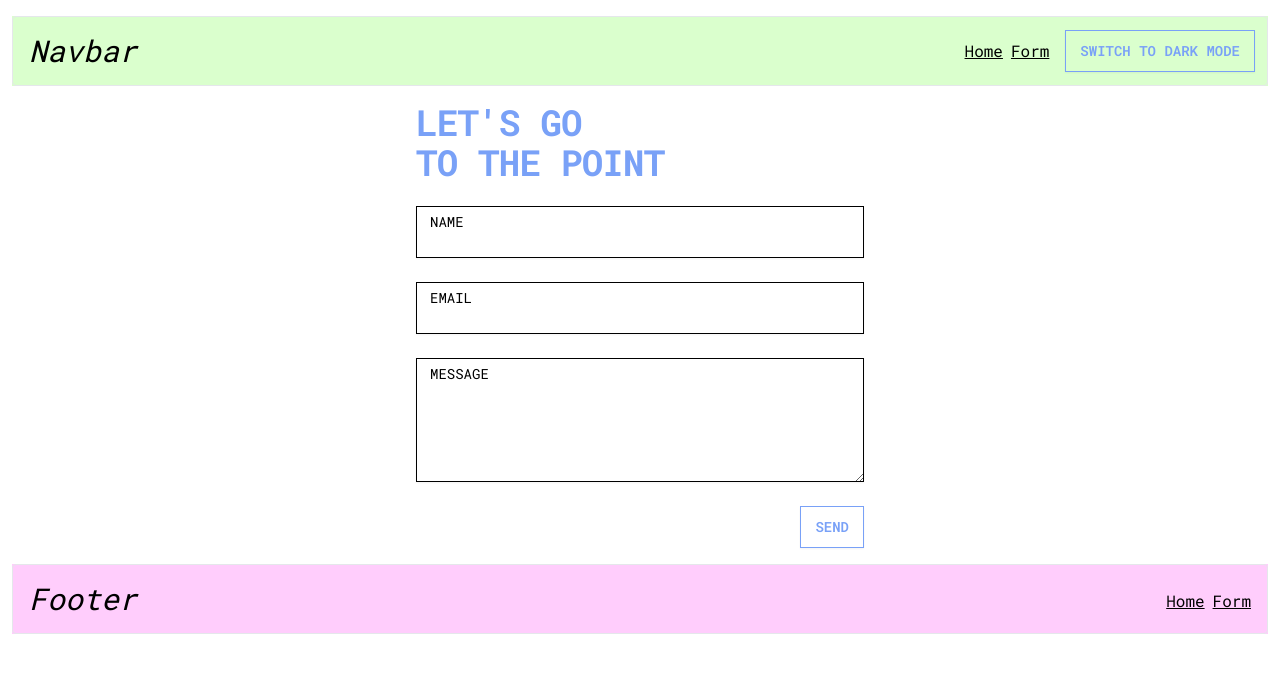
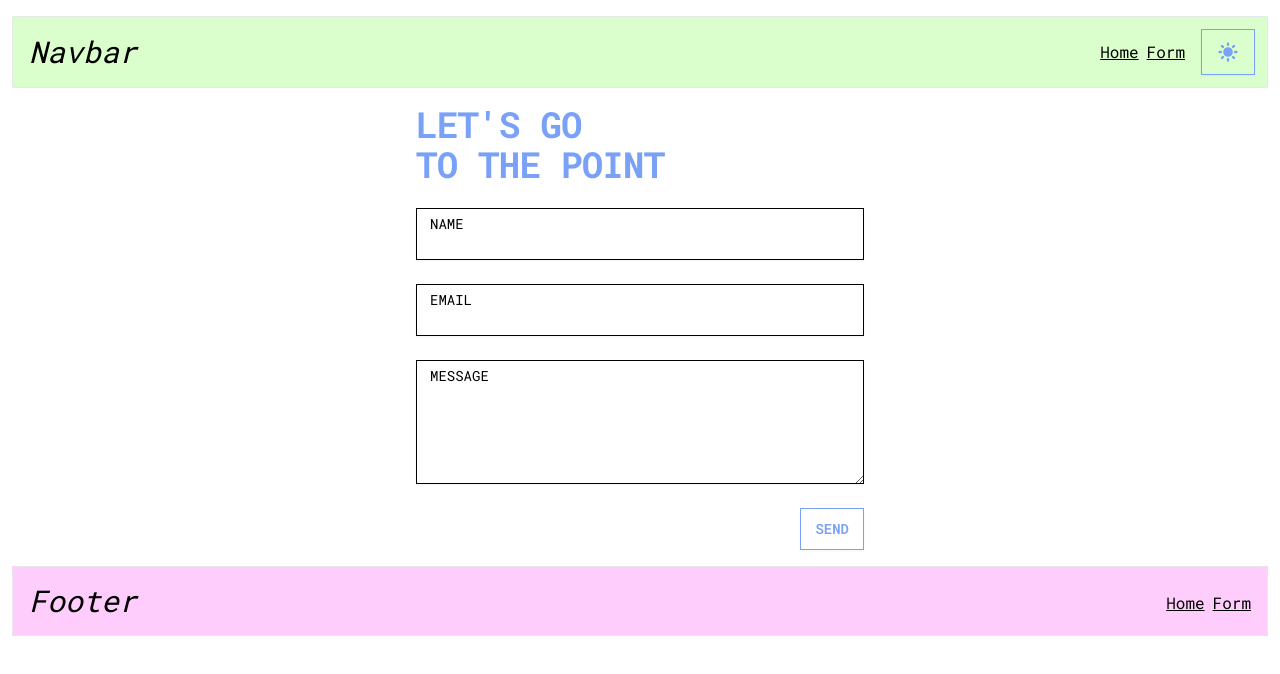
Before and after one commit to lisandrojm/portfolio-start-running, a Next.js app: page /form in a window 1280 px wide. Shown: the top 674 px of the page. Built offline with nearby package versions, Linux system fonts and the light colour scheme.

Commit message:
heroicons

```diff
--- a/src/app/_components/ThemeSwitcher.tsx
+++ b/src/app/_components/ThemeSwitcher.tsx
@@ -1,6 +1,8 @@
 // src/app/_components/ThemeSwitcher.tsx
 'use client';
+
 import { Button } from '@/_components/_ui';
+import { MoonIcon, SunIcon } from '@heroicons/react/solid'; // Import MoonIcon and SunIcon from Heroicons
 
 import { useState, useEffect } from 'react';
 
@@ -20,5 +22,10 @@ export default function ThemeSwitcher() {
     setTheme(userPrefersDark ? 'dark' : 'light');
   }, []); // Solo se ejecuta una vez al montar el componente
 
-  return <Button onClick={toggleTheme}>Switch to {theme === 'dark' ? 'light' : 'dark'} mode</Button>;
+  return (
+    <Button onClick={toggleTheme}>
+      {/* Use the SunIcon and MoonIcon based on the current theme */}
+      {theme === 'dark' ? <MoonIcon className="w-6 h-6" /> : <SunIcon className="w-6 h-6" />}
+    </Button>
+  );
 }
```
